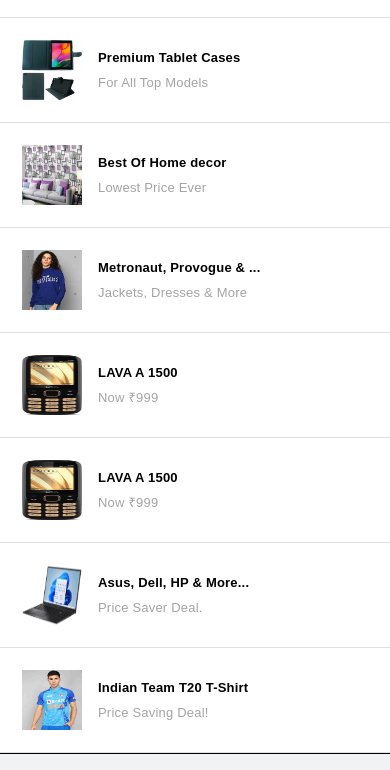
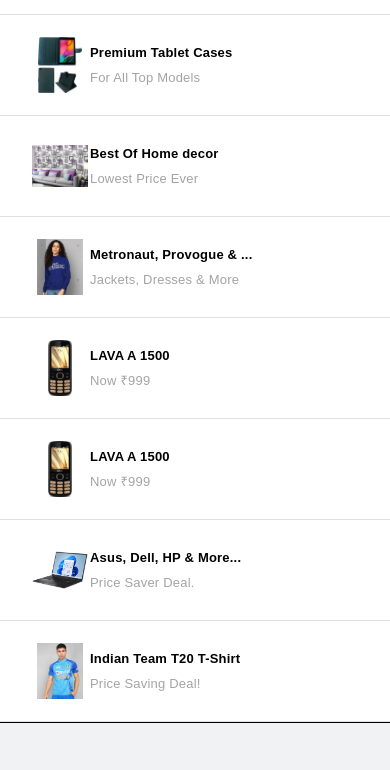
Before and after one commit to Nikhil9723/Flipkart-UI, a plain HTML site: page index.html in a window 390 px wide. Shown: the part 724-1494 px from the top of the page. After the commit the page ends 1463 px from the top, so only its background shows below. Drawn offline with Linux system fonts and the light colour scheme.

Commit message:
Updated css file fixed some positions issues

```diff
--- a/styles/main.css
+++ b/styles/main.css
@@ -124,27 +124,28 @@ a:link {
     width: 100%;
     overflow: auto;
     letter-spacing: var(--letter-spacing);
-    gap: 5px;
+    gap: 1.1rem;
     padding-top: 16px;
     display: var(--display-flex);
     justify-content: space-evenly;
 }
 
 .products__details {
-    min-width: 250px;
+    /* min-width: 250px; */
     width: 100%;
     display: var(--display-flex);
     flex-direction: column;
     align-items: var(--justify-align-center);
     justify-content: var(--justify-align-center);
     font-size: 13px;
-    gap: 14px;
     /* padding-top: 20px; */
 }
 
 .products__details > img {
-    width: initial;
+    width: 152px;
+    object-fit: contain;
     padding: 2px;
+    box-sizing: border-box;
 }
 
 .products__details > img:hover  {
@@ -233,6 +234,7 @@ a:link {
     .left-sec__products {
         flex-direction: column;
         align-items: flex-start;
+        gap: 0;
         /* gap: 20px; */
         border-bottom: 1px solid black;
     }
@@ -259,7 +261,7 @@ a:link {
     }
 
     .product-style {
-        padding: 10px 0 20px 20px;
+        padding: 20px 0 20px 30px;
         width: 100%;
         flex: 1;
         display: var(--display-flex);
```
